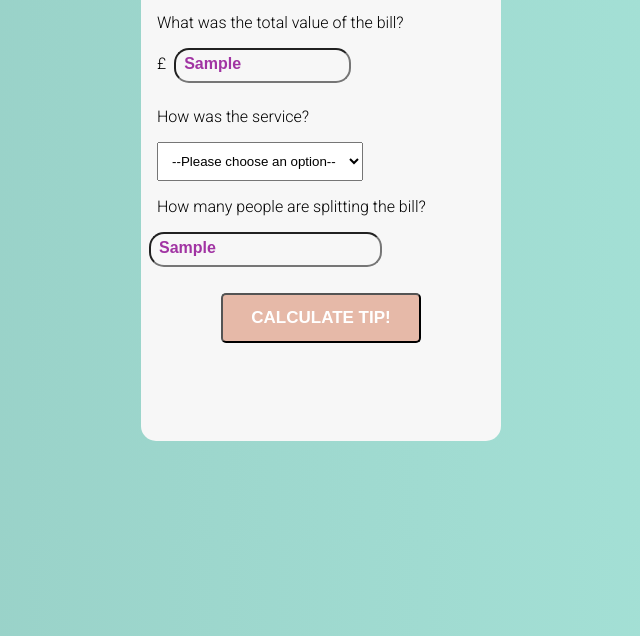
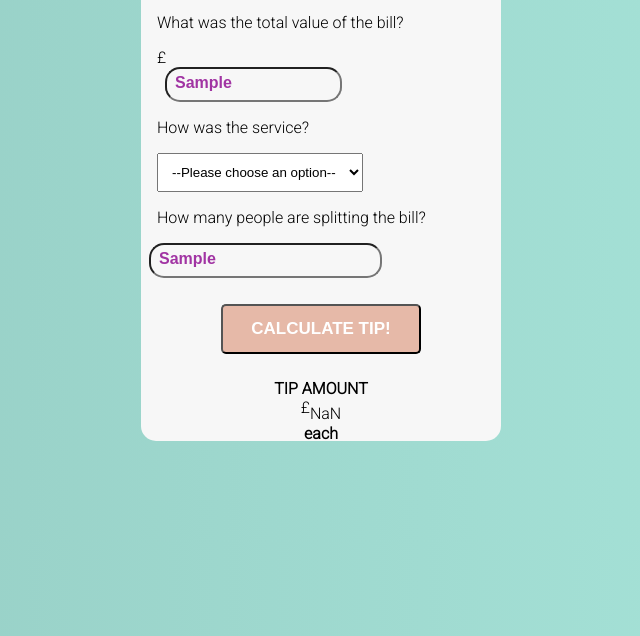
Before and after one commit to KScriven/jsprojects, a plain HTML site: page tip-calculator/index.html in a window 1280 px wide. Both pictures are taken after typing "Sample", "Sample" into the empty fields and a click on the button "CALCULATE TIP!". Shown: the part 164-800 px from the top of the page, without its empty margins (319-959 px from the left). Drawn offline with Linux system fonts and the light colour scheme.

Commit message:
Fixed JS issue with calculation

```diff
--- a/tip-calculator/css/style.css
+++ b/tip-calculator/css/style.css
@@ -115,7 +115,7 @@ button:active {
   top: 1px;
 }
 
-#totalTipValue:before {
+#totalTip:before {
   content: 'Tip amount';
   font-size: 1em;
   font-weight: bold;
@@ -123,13 +123,13 @@ button:active {
   text-transform: uppercase;
 }
 
-#totalTipValue sup {
+#totalTip sup {
   font-size: 1em;
   /* top: -18px; */
 }
 
-#totalTipValue small {
+#totalTip small {
   font-size: 1em;
-  font-weight: bold;
+  font-weight: bolder;
   display: block;
 }
--- a/tip-calculator/index.html
+++ b/tip-calculator/index.html
@@ -40,7 +40,13 @@
         </form>
         <p>How many people are splitting the bill?</p>
         <input id="billSplitters" type="text" placeholder="Number of people" />
-        <button type="button" id="calculateBill">Calculate Tip!</button>
+        <button type="button" id="calculateBill" onClick="calculateTip()">
+          Calculate Tip!
+        </button>
+      </div>
+      <div id="totalTip">
+        <sup>£</sup><span id="tip">0.00</span>
+        <small id="each">each</small>
       </div>
       <script src="js/tipcalculator.js"></script>
     </div>
--- a/tip-calculator/js/tipcalculator.js
+++ b/tip-calculator/js/tipcalculator.js
@@ -19,11 +19,13 @@ function calculateTip() {
   total = Math.round(total * 100) / 100;
   total = total.toFixed(2);
 
-  document.getElementById('totalTipValue').style.display = 'block';
+  document.getElementById('totalAmount').style.display = 'block';
   document.getElementById('tip').innerHTML = total;
 
-  document.getElementById('totalTipValue').style.display = 'none';
+  document.getElementById('totalAmount').style.display = 'none';
   document.getElementById('each').style.display = 'none';
 
   document.getElementById('calculateBill').onclick = calculateTip();
 }
+
+calculateTip();
```
